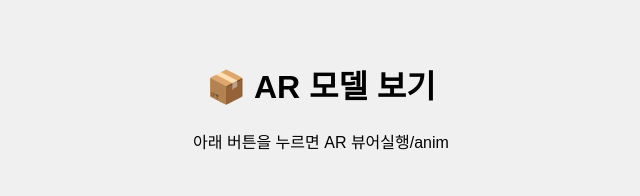
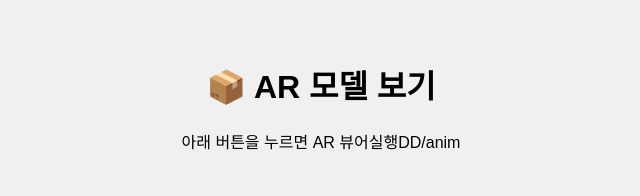
Before and after one commit to minjeongeee/Stair_Wall, a plain HTML site: page index.html in a window 1280 px wide. Shown: the top 196 px of the page, 319-959 px from the left. Drawn offline with Linux system fonts and the light colour scheme.

Commit message:
Update index.html

```diff
--- a/index.html
+++ b/index.html
@@ -28,7 +28,7 @@
 </head>
 <body>
   <h1>📦 AR 모델 보기</h1>
-  <p>아래 버튼을 누르면 AR 뷰어실행/anim</p>
+  <p>아래 버튼을 누르면 AR 뷰어실행DD/anim</p>
 
   <!-- AR 보기 버튼 -->
   <a id="arLink" href="#">AR로 보기</a>
```
